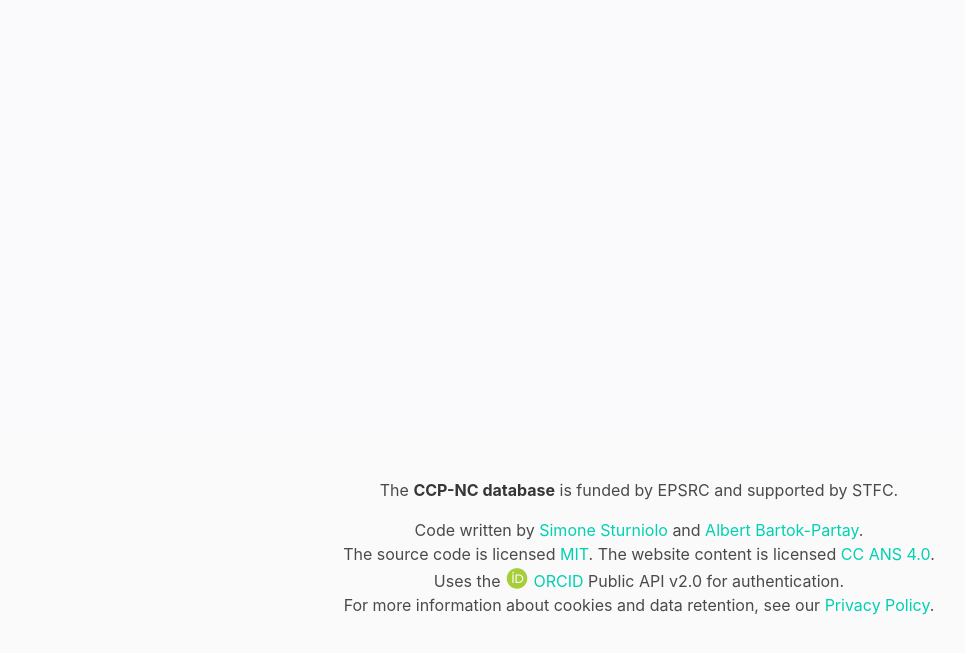
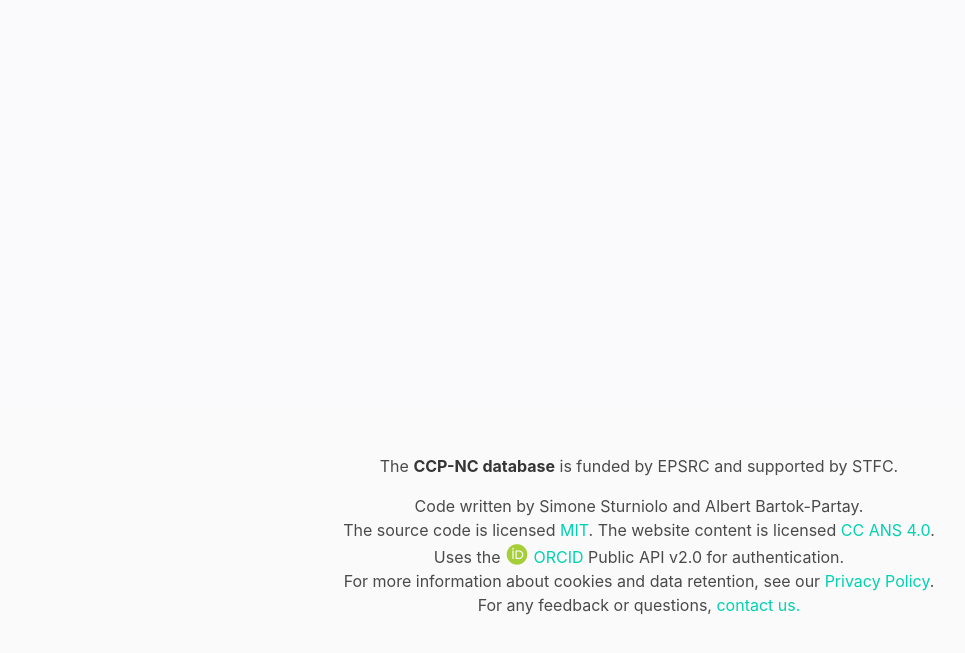
Before and after one commit to CCP-NC/ccpnc-database, a plain HTML site: page static/index.html in a window 1280 px wide. Shown: the part 87-740 px from the top of the page, without its empty margins (1-966 px from the left). Drawn offline with Linux system fonts and the light colour scheme; a script that the page names is missing; files whose address does not match are found by name.

Commit message:
Removed email addresses from footer.

```diff
--- a/static/index.html
+++ b/static/index.html
@@ -435,7 +435,7 @@
       </p>
        <p>
         Code written by
-        <a href="simone.sturniolo@stfc.ac.uk">Simone Sturniolo</a> and <a href="albert.bartok-partay@stfc.ac.uk">Albert Bartok-Partay</a>.
+        Simone Sturniolo and Albert Bartok-Partay.
         <br>
         The source code is licensed
         <a href="http://opensource.org/licenses/mit-license.php">MIT</a>. The website content
@@ -447,6 +447,8 @@
         Public API v2.0 for authentication.
         <br>
         For more information about cookies and data retention, see our <a href="/cookies">Privacy Policy</a>.
+        <br>
+        For any feedback or questions, <a href="https://www.ccpnc.ac.uk/contact-us">contact us.</a>
       </p>
     </div>
   </div>
```
